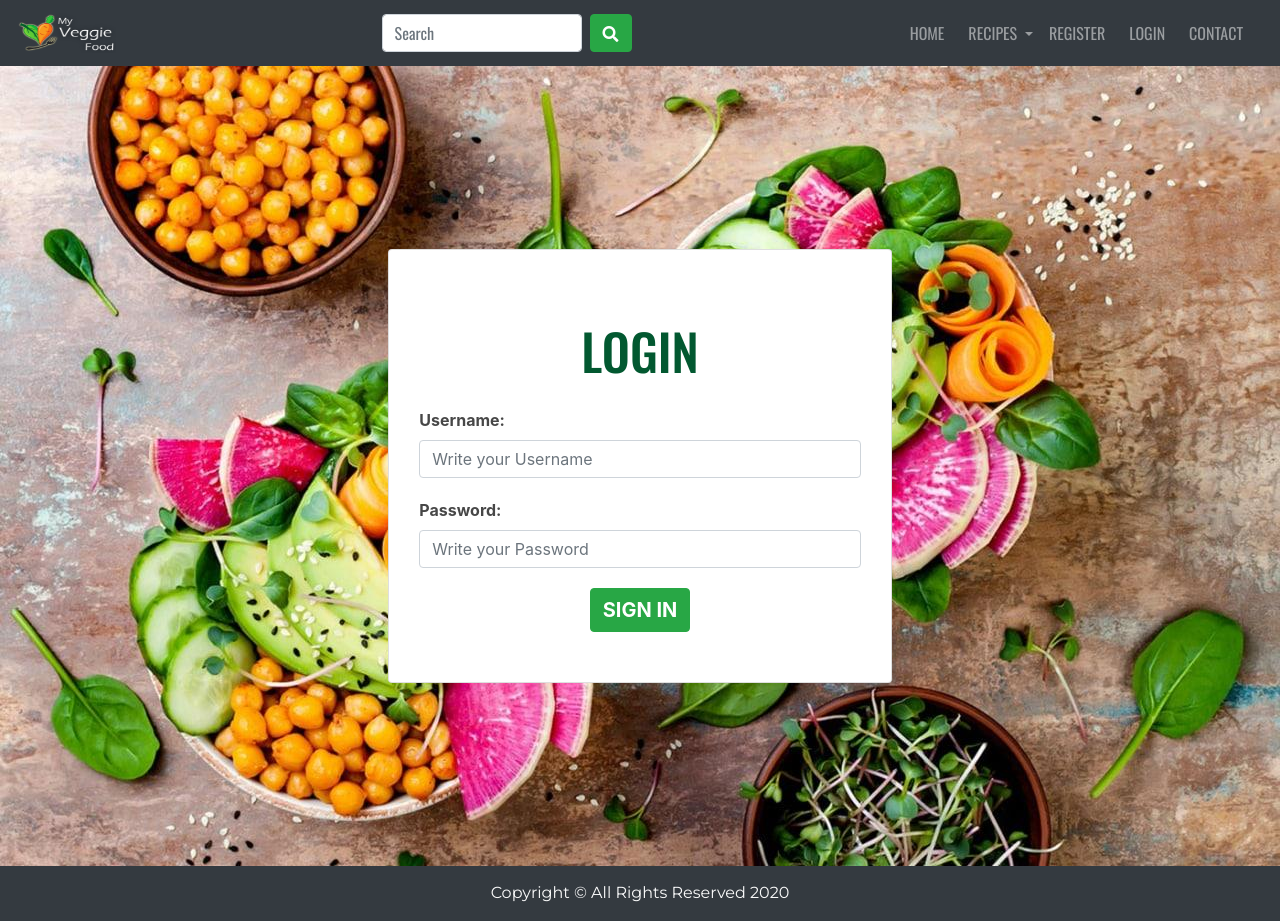
After one commit to Code-Institute-Submissions/3rd-milestone-project-my-veggie-food, a Flask app: page /login in a window 1280 px wide. The commit adds this page. Run offline with Flask 2, Linux system fonts and the light colour scheme.

Commit message:
Added Login page with some css style

```diff
--- a/app.py
+++ b/app.py
@@ -14,6 +14,11 @@ def register():
     return render_template('register.html', page_title='Register')
 
 
+@app.route('/login')
+def login():
+    return render_template('login.html', page_title='login')
+
+
 if __name__ == '__main__':
     app.run(host=os.environ.get('IP'),
         port=int(os.environ.get('PORT')),
--- a/static/css/style.css
+++ b/static/css/style.css
@@ -81,6 +81,8 @@ footer {
 #go_veggie a {
     margin: 20px 0;
     font-size: 20px;
+    text-transform: uppercase;
+    font-weight: bold;
 }
 
 #social-media {
@@ -128,7 +130,7 @@ footer {
     color: #ff9901;
 }
 
-/* ----------------------------------------Register */
+/* ----------------------------------------Register and Login*/
 
 .register-cover {
     background-image: url('../images/register_image_cover.jpg');
@@ -137,23 +139,34 @@ footer {
     min-height: 600px;
 }
 
-#registerCard {
+.login-cover {
+    background-image: url('../images/sign_in_image_cover.jpg');
+    background-size: cover;
+    height: 100vh;
+    min-height: 600px;
+}
+
+#registerCard,
+#loginCard {
     display: block;
     padding: 30px 10px;
 }
 
-#registerCard h1 {
+#registerCard h1,
+#loginCard h1 {
     text-align: center;
     font-size: 50px;
     padding: 20px 0;
 }
 
-#registerCard label {
+#registerCard label,
+#loginCard label {
     font-weight: bold;
     color: #474747;
 }
 
-#registerCard input {
+#registerCard input,
+#loginCard input {
     margin-bottom: 20px;
 }
 
@@ -161,7 +174,8 @@ footer {
     width: 100%;
 }
 
-#registerCard button {
+#registerCard button,
+#loginCard button {
     font-weight: bold;
     font-size: 20px;
     text-transform: uppercase;
--- /dev/null
+++ b/templates/login.html
@@ -0,0 +1,30 @@
+{% extends 'base.html' %} {% block content %}
+
+<section class="container-fluid login-cover">
+    <div class="row h-100">
+        <div class="col-sm-9 col-md-7 col-lg-5 mx-auto my-auto">
+            <div id="loginCard" class="card card-block">
+                <div class="card-body">
+                    <h1>Login</h1>
+                    <form class="register-form">
+                         <div class="form-group">
+                            <label for="username">Username:</label>
+                            <input type="text" name="username" class="form-control" id="username" placeholder="Write your Username" required>
+                        </div>
+                        <div class="form-group">
+                            <label for="password">Password:</label>
+                            <input type="password" name="password" class="form-control" id="password" placeholder="Write your Password" required>
+                        </div>
+                        <div class="form-row">
+                            <div class="col">
+                                <button type="submit" class="btn btn-success">Sign in</button>
+                            </div>
+                        </div>
+                    </form>
+                </div>
+            </div>
+        </div>
+    </div>
+</section>
+
+{% endblock %}
```
